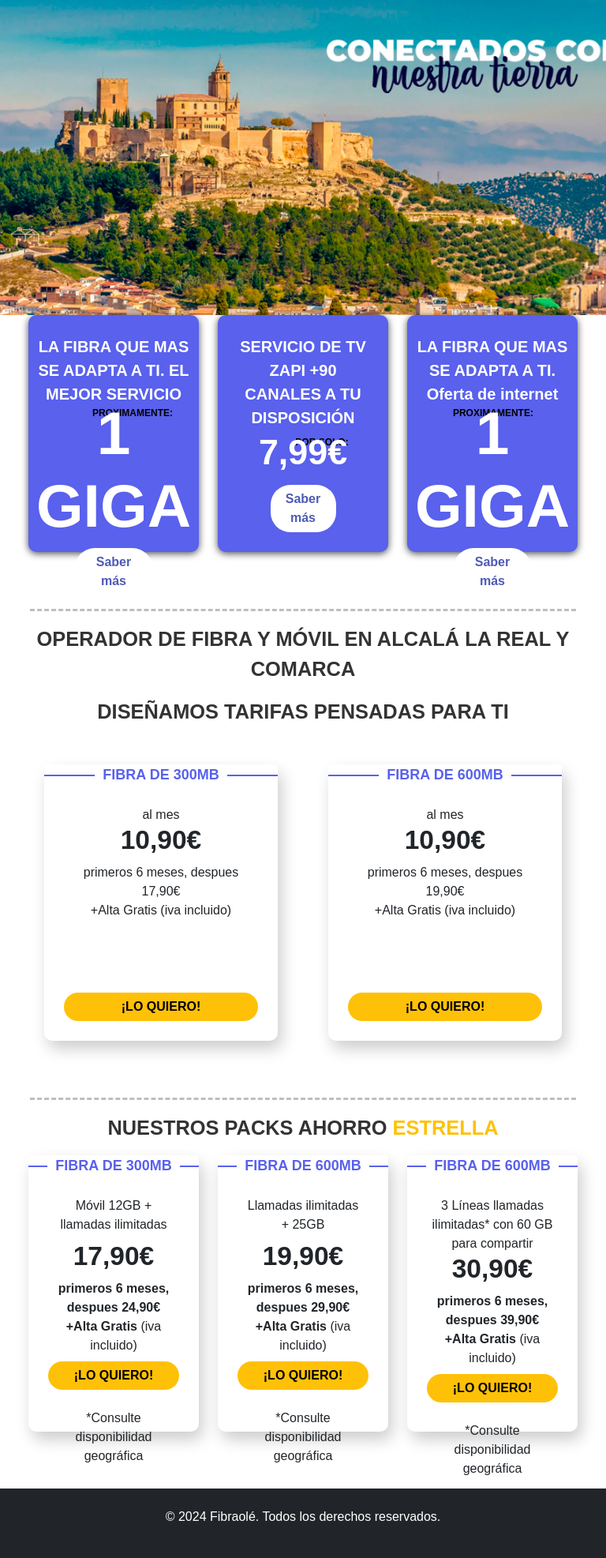
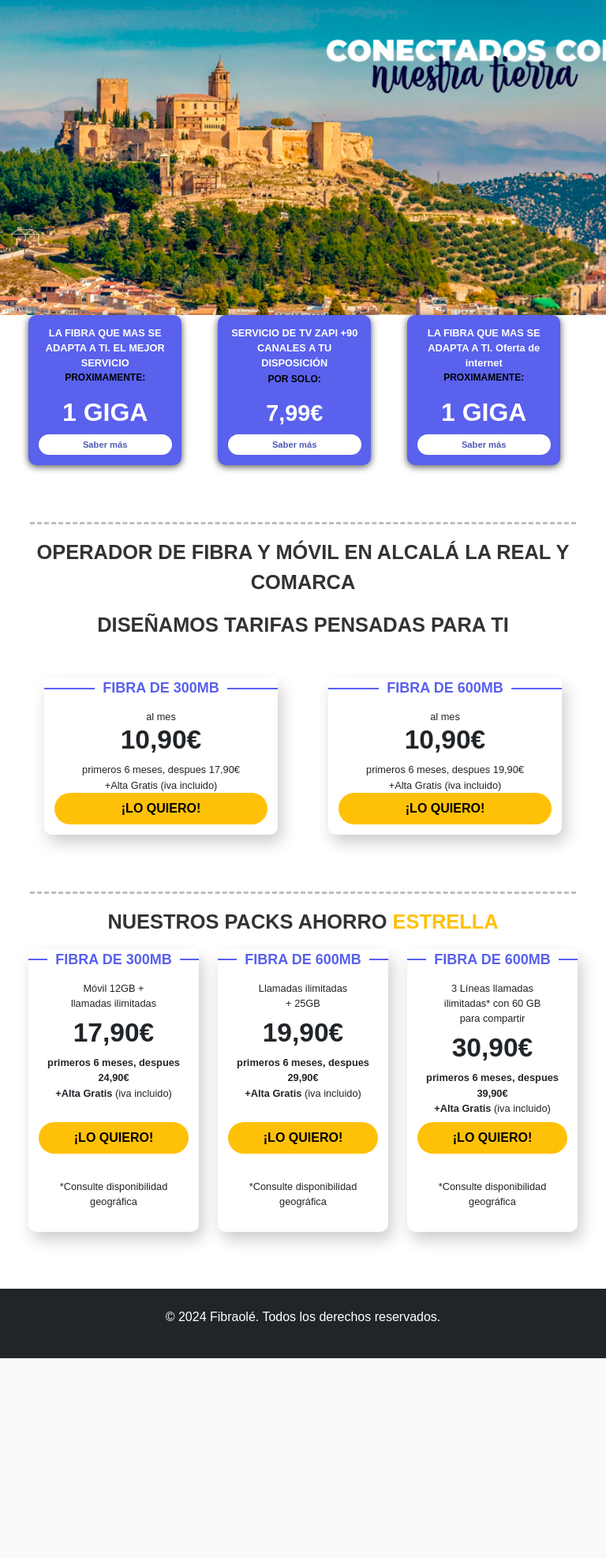
Before and after one commit to insytec-alcala/paginaweb, a PHP site: page / in a window 768 px wide. Shown: the part 137-2110 px from the top of the page at 79% size. After the commit the page ends 1857 px from the top, so only its background shows below. Run offline with PHP 8.4, Linux system fonts and the light colour scheme; some web fonts are replaced.

Commit message:
arreglo de tarjetas

```diff
--- a/Index.php
+++ b/Index.php
@@ -18,45 +18,40 @@
     <section class="container my-5 mt-5 mt-md-0 ">
     <div class="row text-center " id="tarjetas">
         <div class="col-md-4 mb-4">
-                <div class="card card-principal  border-0">
-                    <div class="card-body">
-                        <p class="card-text fw-bold fs-5">LA FIBRA QUE MAS SE ADAPTA A TI. EL MEJOR SERVICIO</p>
-                        <p class="ms-5" style="color: black; text-align: center; margin-bottom: -30px ; font-weight: bold; font-size: 12px">PROXIMAMENTE:</p>
+            <div class="card card-principal border-0 h-100">
+                <div class="card-body d-flex flex-column justify-content-between">
+                    <p class="card-text fw-bold ">LA FIBRA QUE MAS SE ADAPTA A TI. EL MEJOR SERVICIO</p>
+                    <p class="text-center" style="color: black; font-weight: bold; font-size: 12px">PROXIMAMENTE:</p>
                     <h1 class="card-title mx-auto">1 GIGA</h1>
-
                     <a href="#" class="btn btn-primary mx-auto sabermas">Saber más</a>
-                    </div>
-                </div>
-
-            </div>
-
-            <div class="col-md-4 mb-4">
-                <div class="card card-principal border-0">
-                    <div class="card-body">
-                        <p class="card-text fw-bold fs-5">SERVICIO DE TV ZAPI +90 CANALES A TU DISPOSICIÓN</p>
-                        <p class="ms-5" style="color: black;  text-align: center; margin-bottom: -30px ; font-weight: bold; font-size: 12px ">POR SOLO:</p>
-                        <h3 class="card-title text-start zapi mx-auto">7,99€</h3>
-
-                        <a href="#" class="btn btn-primary mx-auto sabermas" sty>Saber más</a>
                 </div>
             </div>
         </div>
 
+        <div class="col-md-4 mb-4">
+            <div class="card card-principal border-0 h-100">
+                <div class="card-body d-flex flex-column justify-content-between">
+                    <p class="card-text fw-bold ">SERVICIO DE TV ZAPI +90 CANALES A TU DISPOSICIÓN</p>
+                    <p class="text-center" style="color: black; font-weight: bold; font-size: 12px">POR SOLO:</p>
+                    <h3 class="card-title zapi mx-auto">7,99€</h3>
+                    <a href="#" class="btn btn-primary mx-auto sabermas">Saber más</a>
+                </div>
+            </div>
+        </div>
 
         <div class="col-md-4 mb-4">
-                <div class="card card-principal border-0">
-                    <div class="card-body">
-                        <p class="card-text fw-bold fs-5">LA FIBRA QUE MAS SE ADAPTA A TI. Oferta de internet</p>
-                        <p class="ms-5" style="color: black;  text-align: left; margin-bottom: -30px ; font-weight: bold; font-size: 12px ">PROXIMAMENTE:</p>
-                        <h1 class="card-title">1 GIGA</h1>
-
-                        <a href="#" class="btn btn-primary mx-auto sabermas" sty>Saber más</a>
+            <div class="card card-principal border-0 h-100">
+                <div class="card-body d-flex flex-column justify-content-between">
+                    <p class="card-text fw-bold ">LA FIBRA QUE MAS SE ADAPTA A TI. Oferta de internet</p>
+                    <p class="text-center" style="color: black; font-weight: bold; font-size: 12px">PROXIMAMENTE:</p>
+                    <h1 class="card-title mx-auto">1 GIGA</h1>
+                    <a href="#" class="btn btn-primary mx-auto sabermas">Saber más</a>
                 </div>
             </div>
         </div>
     </div>
 </section>
-
+<!--Línea discontinua  -->
     <p class="mb-3">
         <hr class="discontinua">
     </p>
@@ -64,10 +59,11 @@
     <p class="fs-3 text-center fw-bolder">OPERADOR DE FIBRA Y MÓVIL EN ALCALÁ LA REAL Y COMARCA</p>
     <p class="fs-3 text-center fw-bolder">DISEÑAMOS TARIFAS PENSADAS PARA TI</p>
 
+<!--Segunda fila de tarjetas -->
     <section class="container my-5">
         <div class="row text-center">
             <div class="col-md-6 mb-4 fila2">
-                <div class="card card-secundaria text-center border-0">
+                <div class="card card-secundaria  text-center border-0">
                     <div class="card-header custom-header">
                          <span>FIBRA DE 300MB</span>
                      </div>
@@ -78,7 +74,7 @@
                             primeros 6 meses, despues 17,90€ <br>
                             +Alta Gratis (iva incluido)
                         </p>
-                        <a href="#" class="btn btn-warning fw-bold">¡LO QUIERO!</a>
+                        <a href="#" class="btn btn-warning fw-bold loquiero">¡LO QUIERO!</a>
                     </div>
 
                 </div>
@@ -96,7 +92,7 @@
                             primeros 6 meses, despues 19,90€ <br>
                             +Alta Gratis (iva incluido)
                         </p>
-                        <a href="#" class="btn btn-warning fw-bold">¡LO QUIERO!</a>
+                        <a href="#" class="btn btn-warning fw-bold loquiero">¡LO QUIERO!</a>
                     </div>
 
                 </div>
@@ -104,20 +100,21 @@
 
         </div>
     </section>
+<!--Línea discontinua -->
     <p class="mb-3">
         <hr class="discontinua">
     </p>
 
     <p class="fs-3 text-center fw-bolder">NUESTROS PACKS AHORRO <span class="text-warning">ESTRELLA</span></p>
-
+<!-- Tercera línea de tarjetas-->
     <section class="container my-5 mt-5 mt-md-0">
         <div class="row text-center ">
-            <div class="col-md-4 mb-4 ">
-                <div class="card card-secundaria text-center border-0">
+        <div class="col-md-4 mb-4 d-flex justify-content-center">
+        <div class="card card-secundaria text-center border-0 h-100 d-flex flex-column">
                     <div class="card-header custom-header">
                          <span>FIBRA DE 300MB</span>
                      </div>
-                    <div class="card-body">
+                     <div class="card-body d-flex flex-column justify-content-between">
                     <p class="card-text mb-2">Móvil 12GB + <br>
                         llamadas ilimitadas</p>
                     <h5 class="card-title fs-1 fw-bold mb-2">17,90€</h5>
@@ -125,9 +122,9 @@
                             <span class="fw-bold ">primeros 6 meses, despues 24,90€ <br>
                             +Alta Gratis</span> (iva incluido)
                         </p>
-                        <a href="#" class="btn btn-warning fw-bold">¡LO QUIERO!</a>
+                        <a href="#" class="btn btn-warning fw-bold mt-auto loquiero">¡LO QUIERO!</a>
                         <br>
-                        <p class="card-text">
+                        <p class="card-text mt-2">
                             *Consulte disponibilidad geográfica
                             <p>
                     </div>
@@ -135,12 +132,12 @@
                 </div>
             </div>
 
-            <div class="col-md-4 mb-4 ">
-                <div class="card card-secundaria text-center border-0">
+            <div class="col-md-4 mb-4 d-flex justify-content-center">
+            <div class="card card-secundaria text-center border-0 h-100 d-flex flex-column">
                     <div class="card-header custom-header">
                          <span>FIBRA DE 600MB</span>
                      </div>
-                    <div class="card-body">
+                     <div class="card-body d-flex flex-column justify-content-between">
                     <p class="card-text mb-2">Llamadas ilimitadas<br>
                         + 25GB</p>
                     <h5 class="card-title fs-1 fw-bold mb-2">19,90€</h5>
@@ -148,9 +145,9 @@
                             <span class="fw-bold ">primeros 6 meses, despues 29,90€ <br>
                             +Alta Gratis</span> (iva incluido)
                         </p>
-                        <a href="#" class="btn btn-warning fw-bold">¡LO QUIERO!</a>
+                        <a href="#" class="btn btn-warning fw-bold mt-auto loquiero">¡LO QUIERO!</a>
                         <br>
-                        <p class="card-text">
+                        <p class="card-text mt-2">
                             *Consulte disponibilidad geográfica
                             <p>
                     </div>
@@ -158,13 +155,13 @@
                 </div>
             </div>
 
-            <div class="col-md-4 mb-4 ">
-                <div class="card card-secundaria text-center border-0">
+            <div class="col-md-4 mb-4 d-flex justify-content-center">
+            <div class="card card-secundaria text-center border-0 h-100 d-flex flex-column">
                     <div class="card-header custom-header">
                          <span>FIBRA DE 600MB</span>
                      </div>
-                    <div class="card-body">
-                    <p class="card-text ">3 Líneas llamadas<br>
+                     <div class="card-body d-flex flex-column justify-content-between">
+                    <p class="card-text mb-2">3 Líneas llamadas<br>
                         ilimitadas* con 60 GB<br>
                         para compartir</p>
                     <h5 class="card-title fs-1 fw-bold mb-2">30,90€</h5>
@@ -172,9 +169,9 @@
                             <span class="fw-bold ">primeros 6 meses, despues 39,90€ <br>
                             +Alta Gratis</span> (iva incluido)
                         </p>
-                        <a href="#" class="btn btn-warning fw-bold">¡LO QUIERO!</a>
+                        <a href="#" class="btn btn-warning fw-bold mt-auto loquiero">¡LO QUIERO!</a>
                         <br>
-                        <p class="card-text">
+                        <p class="card-text mt-2">
                             *Consulte disponibilidad geográfica
                             <p>
                     </div>
--- a/styles/index.css
+++ b/styles/index.css
@@ -28,6 +28,7 @@ header h1 {
     border: none;
     transition: background-color 0.4s ease;
     border-radius: 25px;
+    width: 100%;
 }
 
 .btn-primary:hover {
@@ -42,6 +43,7 @@ header h1 {
     transition: background-color 0.4s ease;
     border-radius: 25px;
     margin-top: auto;/*Asegura que se vaya al fondo */
+    width: 100%;
 }
 
 .btn-warning:hover{
@@ -59,34 +61,40 @@ header h1 {
 }
 
 .card-principal {
-    height: 300px;
+    height: auto;
     background-color: #5961ED;
     color: white;
     border-radius: 10px;
     align-items: center;
     box-shadow: 0 2px 10px rgba(0, 0, 0, 0.7);
+    aspect-ratio: 1 / 1;
 
 }
 
 .card-secundaria {
-    height: 350px;
+    height: auto;
     border-radius: 10px;
     box-shadow: 5px 10px 20px rgba(0, 0, 0, 0.2);
-
+    display: flex;
+    flex-direction: column;
+}
+.cuadrada{
+    aspect-ratio: 1 / 1;
+    max-width: 300px;
 }
 
 .card-body {
-    padding:25px 25px; /* Ajustar padding interno */
+    padding:2rem; /* Ajustar padding interno */
     display: flex;
     flex-direction: column;
     justify-content: space-between; /* Para alinear el contenido */
-    height: 80%;
+    height: 100%;
 }
 
 .card-title  {
-    font-size: 4.8rem; /* Tamaño grande del texto "1 GIGA" */
+    font-size: 3.5rem; /* Tamaño grande del texto "1 GIGA" */
     font-weight: bold;
-
+     text-align: center;
 }
 
 .card .card-header {
@@ -129,6 +137,7 @@ header h1 {
 
 .zapi{
     font-size: 2.8rem;
+    text-align: center;
 }
 
 .card-text {
@@ -141,8 +150,16 @@ header h1 {
     color: #4e5bb5; /* Texto del color principal */
     font-weight: bold;
     border: none;
-    width: 50%;
+    width: 80%;
+    padding: 0.5rem;
 }
+.loquiero{
+    font-weight: bold;
+    border: none;
+    width: 100%;
+    padding: 0.5rem;
+}
+
 
 .discontinua{
     border: none;
@@ -150,6 +167,56 @@ header h1 {
     margin-left: 5%;
     margin-right: 5%;
 }
+
+
+
+@media (min-width: 768px) and (max-width: 992px) {
+    .card-principal {
+        aspect-ratio: auto; /* Mantiene la proporción cuadrada */
+        width: 90%; /* Ajusta el ancho para que quepa más contenido */
+        max-width: 300px; /* Limitar el ancho máximo para no estirarse demasiado */
+        height: auto; /* Mantiene la altura automática */
+    }
+
+    /* Reducir el tamaño del texto específico de los títulos de las tarjetas */
+    .card-principal .card-text.fw-bold.fs-5 {
+        font-size: 0.6rem;
+    }
+
+  .card-principal p[style*="color: black"] {
+        font-size: 0.6rem; /* Tamaño reducido para estos párrafos */
+    }
+
+    /* Ajuste del padding y contenido interno */
+    .card-body {
+        padding: 0.8rem; /* Reduce más el padding interno */
+    }
+
+    .card-title {
+        font-size: 1.1rem; /* Reduce el tamaño del título general */
+    }
+
+    .zapi {
+        font-size: 1.3rem; /* Ajusta aún más el tamaño del texto de "zapi" */
+    }
+
+    .card-text {
+        font-size: 0.8rem; /* Reduce el tamaño de los textos secundarios */
+    }
+
+    .sabermas {
+        font-size: 0.7rem; /* Reduce más el tamaño del botón */
+        padding: 0.3rem;   /* Reduce el padding del botón */
+        width: 85%;        /* Reduce un poco el ancho del botón */
+    }
+}
+@media (min-width: 768px){
+    .card-principal {
+        max-width: 300px; /* Tamaño de las tarjetas (evita que se vean demasiado grandes) */
+
+    }
+}
+
 
 @media (max-width: 768px) {
     /*Equivalente a la pantalla de un móvil girada */
@@ -166,6 +233,22 @@ header h1 {
 
       }
 
+      .card-principal {
+        aspect-ratio: auto; /* Elimina la proporción cuando las tarjetas están en una sola columna */
+        height: auto; /* Deja que el contenido controle la altura */
+    }
+      .card-title {
+        font-size: 2rem; /* Disminuir el tamaño del título en pantallas pequeñas */
+    }
+
+    .zapi {
+        font-size: 1.8rem;
+    }
+    .sabermas {
+        width: 100%; /* Asegura que el botón ocupe todo el ancho en pantallas pequeñas */
+    }
+
+
 }
 @media (max-width: 576px) {
     /*Equivalente a la pantalla de un móvil girada */
@@ -174,5 +257,4 @@ header h1 {
         height: 30vh; /* Ajustar altura para eliminar espacios en blanco */
       }
 
-
 }
```
Lines whose indentation alone changed are shown as unchanged.
